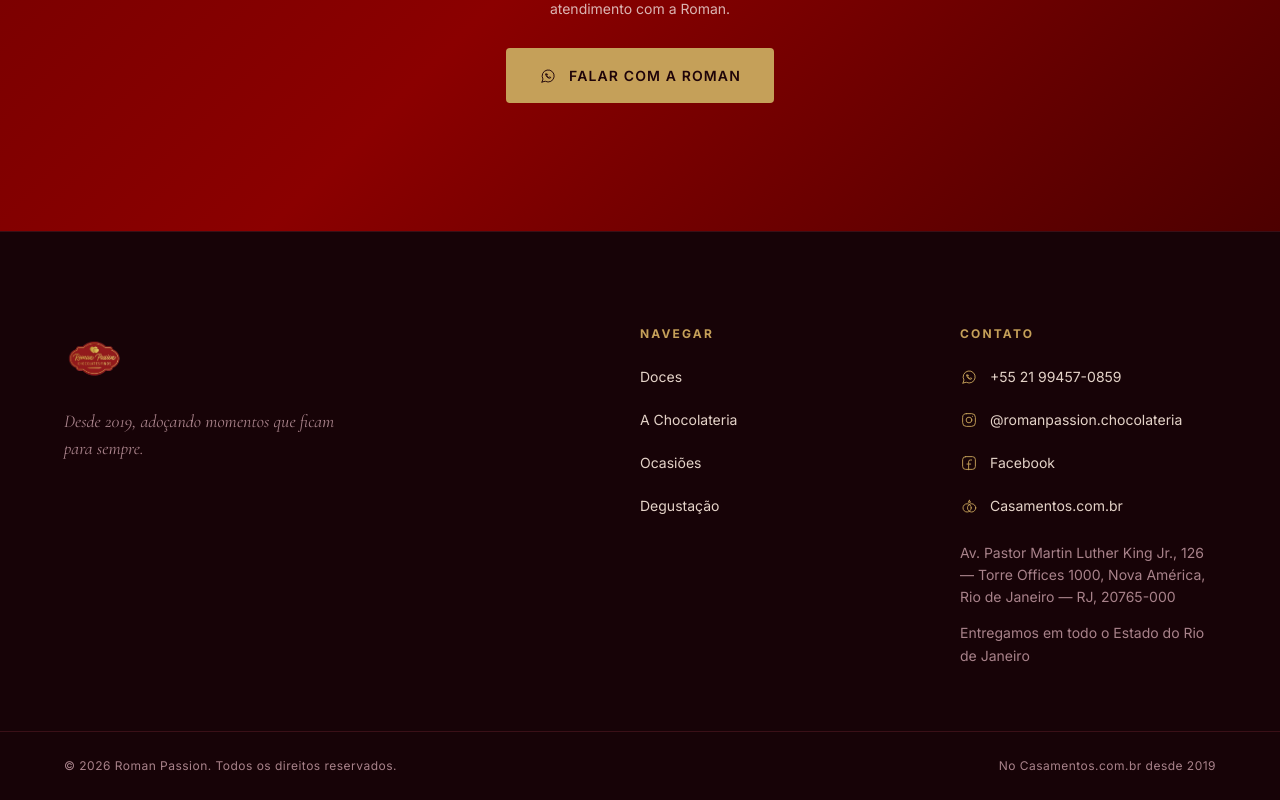
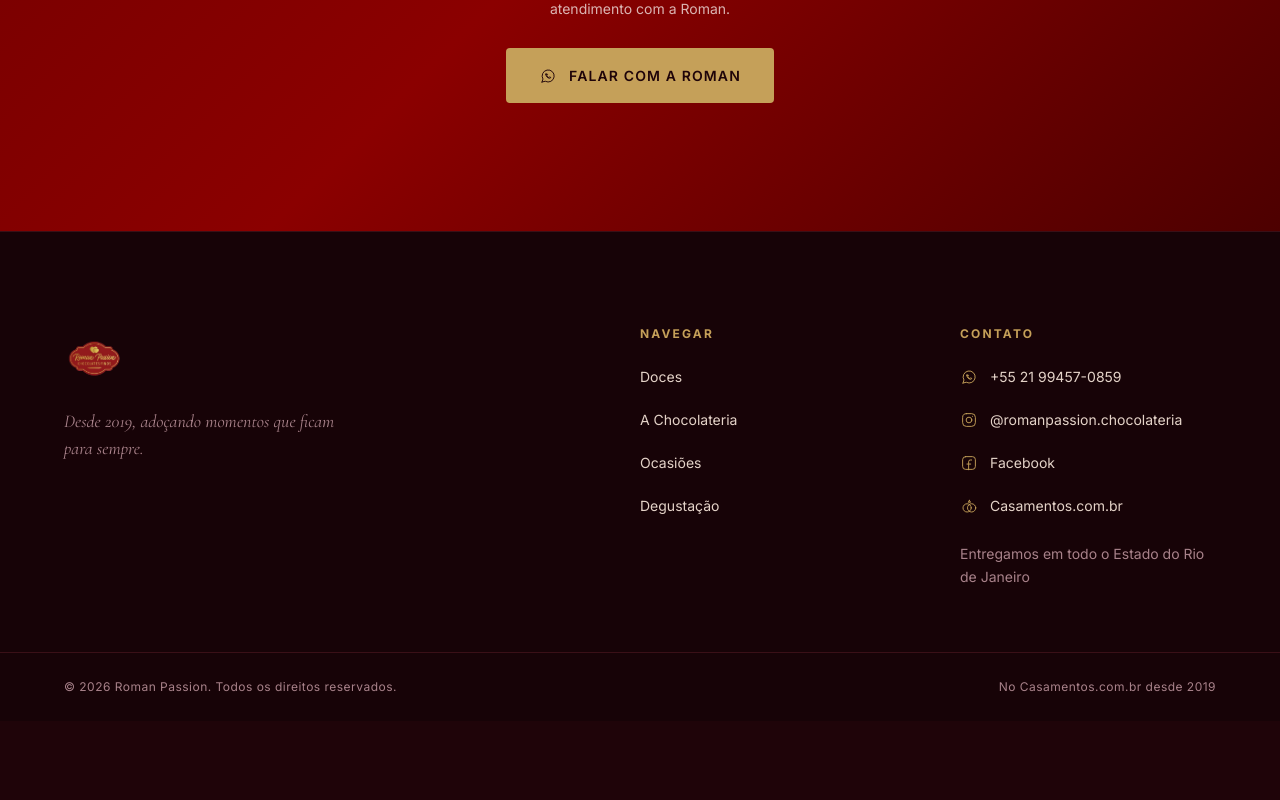
Before and after one commit to kaiozxs/roman-passion-site, a React (Vite) app: page / in a window 1280 px wide. Shown: the part 5827-6627 px from the top of the page. After the commit the page ends 6548 px from the top, so only its background shows below. Built offline with nearby package versions, Linux system fonts and the light colour scheme; no server answers.

Commit message:
Remove o endereço completo do rodapé
Sai também a constante ENDERECO e o CSS que ficaram sem uso. A linha de
alcance de entrega permanece.

```diff
--- a/src/components/layout/Footer.jsx
+++ b/src/components/layout/Footer.jsx
@@ -1,4 +1,4 @@
-import { BRAND, CONTACT, ENDERECO, NAV_LINKS, whatsappLink } from "../../config";
+import { BRAND, CONTACT, NAV_LINKS, whatsappLink } from "../../config";
 import Icon from "../ui/Icon";
 import styles from "./Footer.module.css";
 
@@ -47,7 +47,6 @@
               </li>
             ))}
           </ul>
-          <address className={styles.endereco}>{ENDERECO}</address>
           <p className={styles.city}>{CONTACT.entrega}</p>
         </div>
       </div>
--- a/src/components/layout/Footer.module.css
+++ b/src/components/layout/Footer.module.css
@@ -74,17 +74,8 @@
   flex-shrink: 0;
 }
 
-.endereco {
+.city {
   margin-top: var(--space-4);
-  font-size: var(--fs-sm);
-  font-style: normal;
-  line-height: 1.6;
-  color: var(--text-muted);
-  max-width: 20rem;
-}
-
-.city {
-  margin-top: var(--space-3);
   font-size: var(--fs-sm);
   color: var(--text-muted);
 }
--- a/src/config.js
+++ b/src/config.js
@@ -39,10 +39,6 @@
   "São Gonçalo — RJ",
 ];
 
-/** Endereço da unidade do Shopping Nova América (conforme o perfil no Google). */
-export const ENDERECO =
-  "Av. Pastor Martin Luther King Jr., 126 — Torre Offices 1000, Nova América, Rio de Janeiro — RJ, 20765-000";
-
 /**
  * Reconhecimento público. Números conferidos nos perfis em agosto de 2026 —
  * eles mudam com o tempo, então atualize aqui quando necessário.
```
